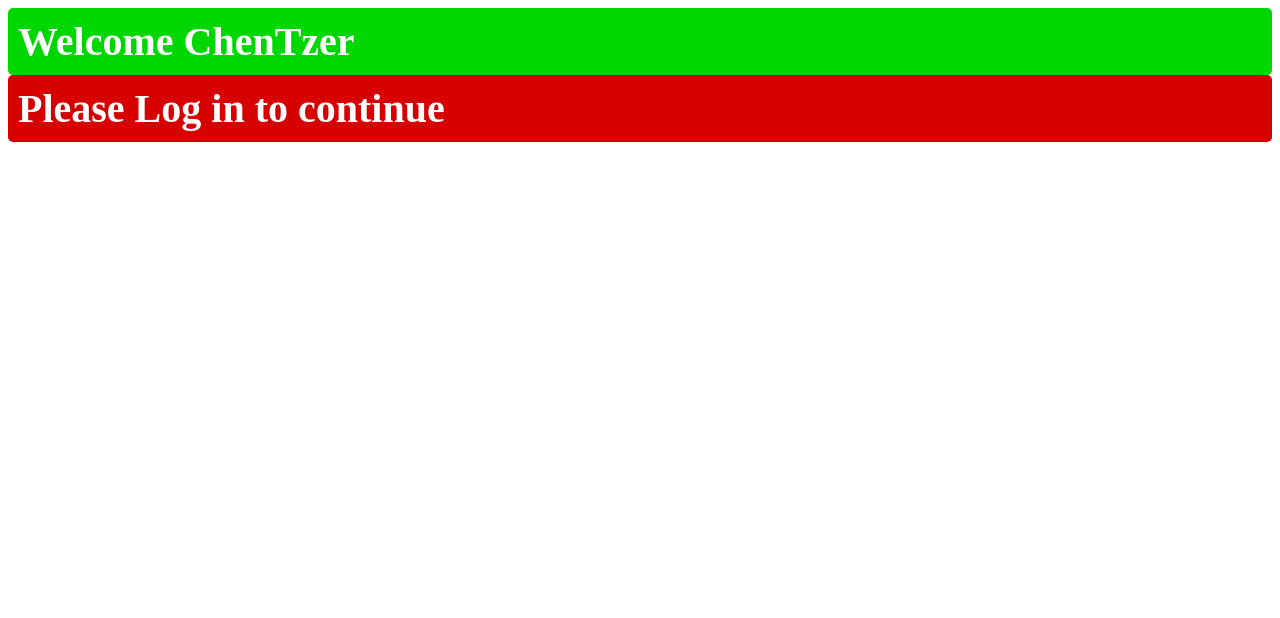
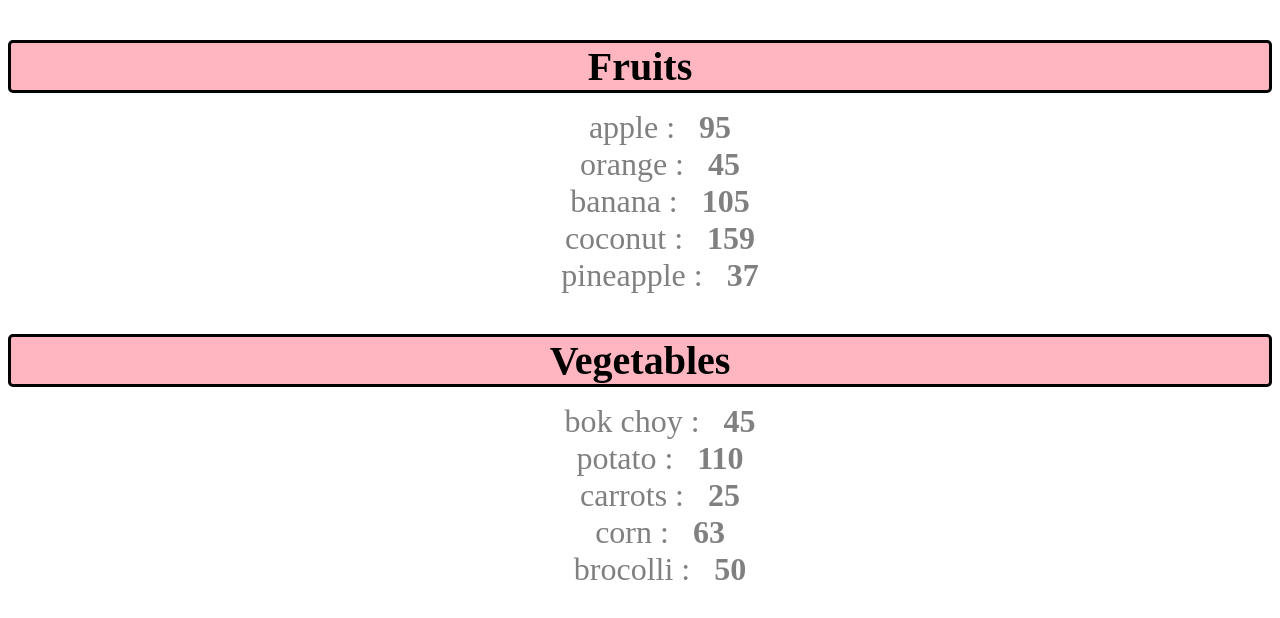
Before and after one commit to ChenTzer/ReactExercise, a React (Vite) app in the folder my-react-app/: page / in a window 1280 px wide. Shown: the top 618 px of the page. Built offline with nearby package versions, Linux system fonts and the light colour scheme.

Commit message:
LESSON 6 1) Render Lists

```diff
--- a/my-react-app/src/App.jsx
+++ b/my-react-app/src/App.jsx
@@ -1,10 +1,24 @@
-import UserGreeting from "./UserGreeting";
+import List from "./List";
 
 function App() {
+  const fruits = [{id: 1, name: "apple", calories: 95},
+                  {id: 2, name: "orange", calories: 45},
+                  {id: 3, name: "banana", calories: 105},
+                  {id: 4, name: "coconut", calories: 159},
+                  {id: 5, name: "pineapple", calories: 37}]
+
+  const vegetables = [{id: 6, name: "bok choy", calories: 45},
+                      {id: 7, name: "potato", calories: 110},
+                      {id: 8, name: "carrots", calories: 25},
+                      {id: 9, name: "corn", calories: 63},
+                      {id: 10, name: "brocolli", calories: 50}]
+
+
+
   return(
     <>
-      <UserGreeting isLoggedIn={true} username="ChenTzer"></UserGreeting>
-      <UserGreeting></UserGreeting>
+      {fruits.length > 0&& <List items = {fruits} category="Fruits"></List>}
+      {vegetables.length > 0 && <List items = {vegetables} category="Vegetables"></List>}
     </>
   );
 
--- /dev/null
+++ b/my-react-app/src/List.jsx
@@ -0,0 +1,36 @@
+import PropTypes from 'prop-types';
+
+function List(props){
+
+    const category = props.category;
+    const itemList = props.items;
+
+
+    // fruits.sort((a,b) => a.name.localeCompare(b.name)) // ALPHEABETICAL
+    // fruits.sort((a,b) => b.name.localeCompare(a.name)) // REVERSE ALPHEABETICAL
+    // fruits.sort((a,b) => a.calories - b.calories) //  NUMERIC
+    // fruits.sort((a,b) => b.calories - a.calories) // REVERSE NUMERIC
+
+    // const lowCalFruits = fruits.filter(fruit => fruit.calories <100)
+    // const highCalFruits = fruits.filter(fruit => fruit.calories >=100)
+
+    const listItems = itemList.map(fruit => <li key={fruit.id}>{fruit.name} : &nbsp; <b>{fruit.calories}</b></li>);
+
+    List.propTypes ={
+        category : PropTypes.string,
+        items : PropTypes.arrayOf(PropTypes.shape({id: PropTypes.number, name: PropTypes.string, calories: PropTypes.number})),
+    }
+
+    List.defaultProps={
+        category: "Category",
+        items: []
+
+    }
+
+    return(<>
+                <h3 className="list-category">{category}</h3>
+                <ol className="list-items">{listItems}</ol>
+             </>)
+}
+
+export default List
--- a/my-react-app/src/index.css
+++ b/my-react-app/src/index.css
@@ -63,3 +63,27 @@
   border-radius: 5px;
   margin: 0;
 }
+
+.list-category{
+  font-size: 2.5em;
+  font-weight: bold;
+  color: black;
+  margin-bottom: 10px;
+  text-align: center;
+  border: 3px solid;
+  border-radius: 5px;
+  background-color: lightpink;
+}
+
+.list-items li{
+  font-size: 2em;
+  list-style: none;
+  color: gray;
+  text-align: center;
+  margin: 0;
+}
+
+.list-items li:hover{
+  color: blue;
+  cursor: pointer;
+}
```
